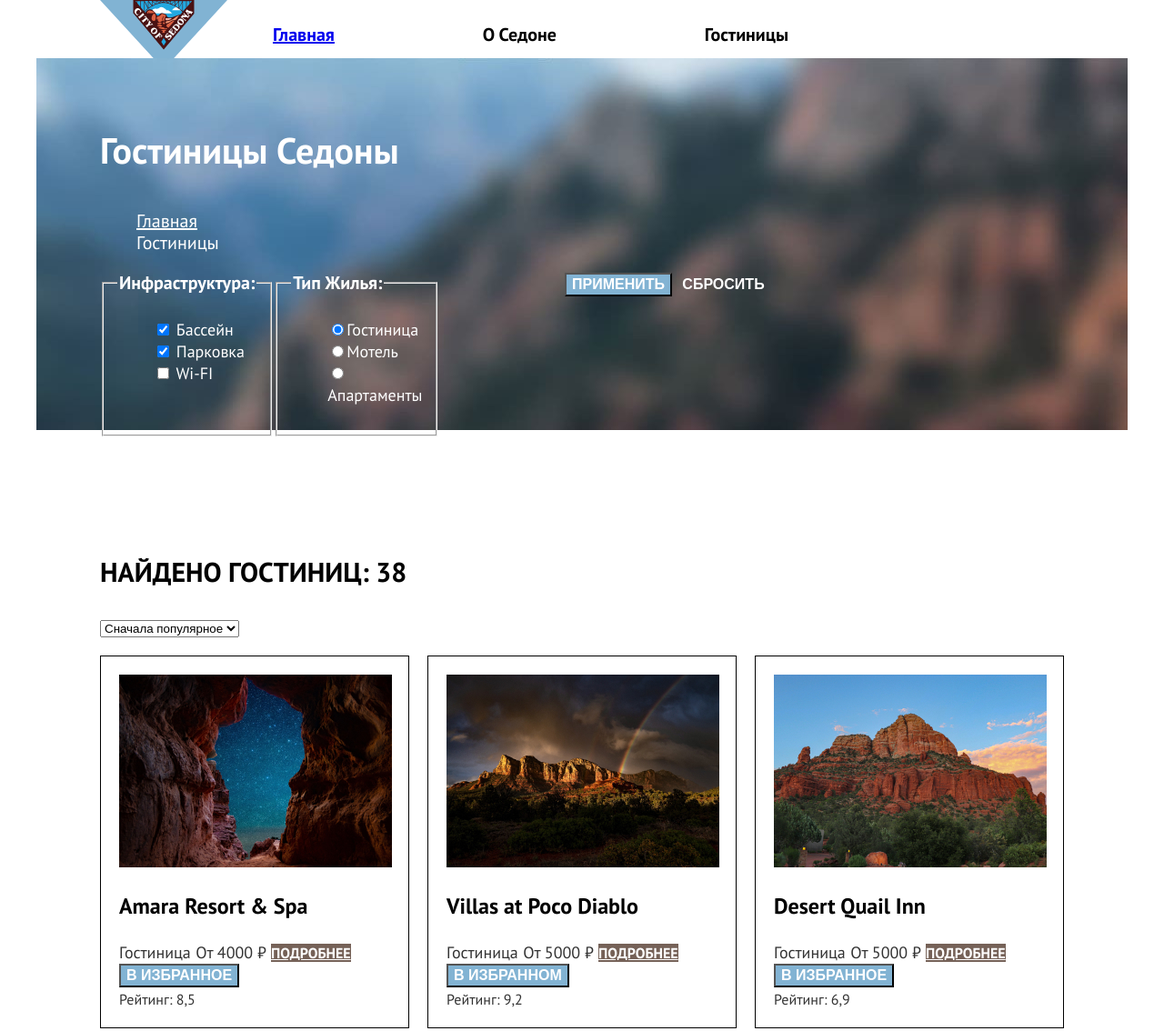
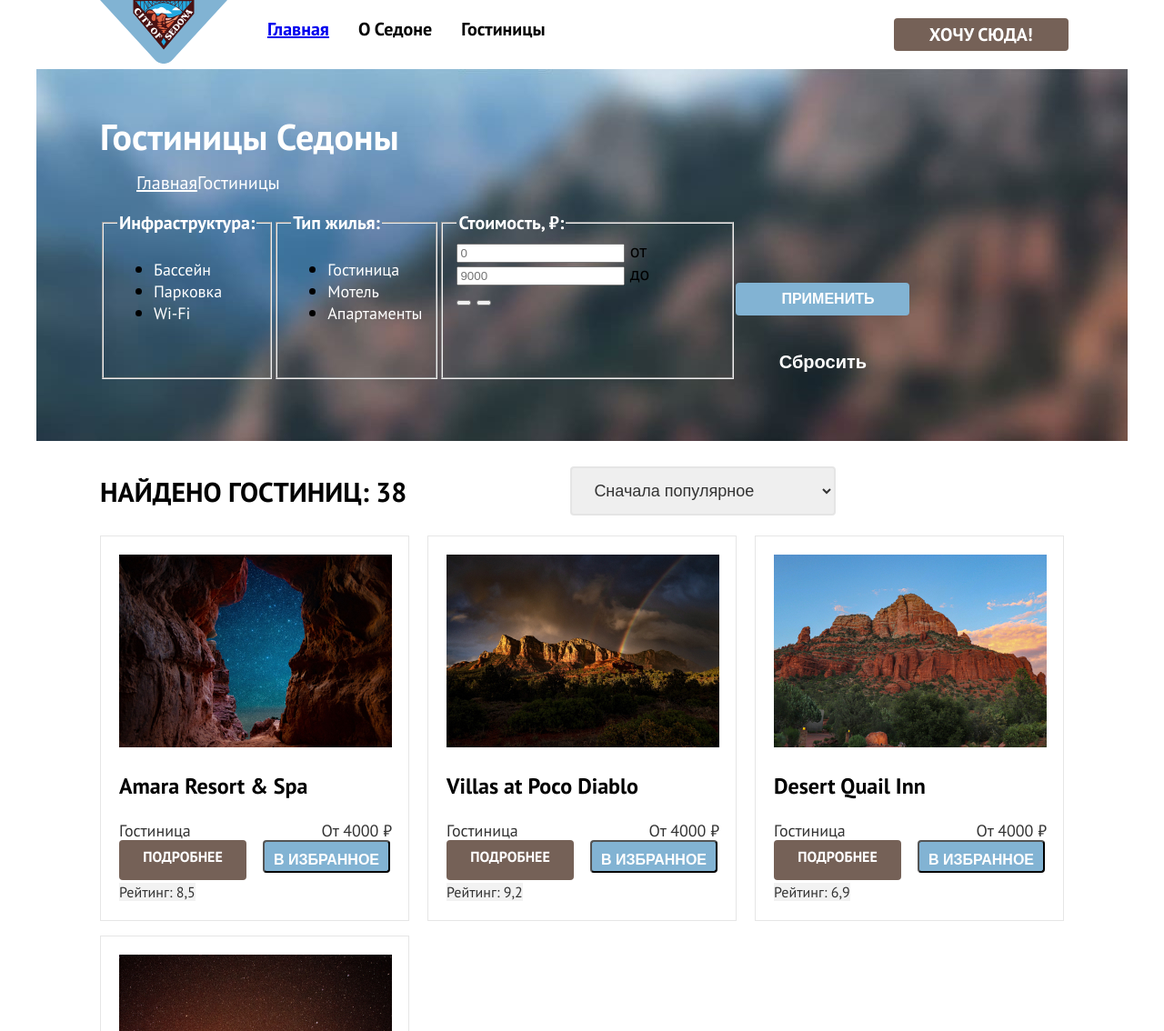
Before and after one commit to htmlacademy-htmlcss/2269877-sedona-38, a plain HTML site: page catalog.html in a window 1280 px wide. Shown: the top 1134 px of the page at 91% size. Drawn offline with Linux system fonts and the light colour scheme.

Commit message:
Task 6 - update

```diff
--- a/catalog.html
+++ b/catalog.html
@@ -19,14 +19,14 @@
     <ul class="navigation-list navigation-user">
       <li class="navigation-item">
         <a class="navigation-link" href="#">
-                    <span class="visually-hidden" hidden>
+                    <span class="visually-hidden">
                       Поиск
                     </span>
         </a>
       </li>
       <li class="navigation-item">
         <a class="navigation-link" href="#">
-                  <span class="visually-hidden" hidden>
+                  <span class="visually-hidden">
                     Лайк
                   </span>
         </a>
@@ -49,70 +49,98 @@
             <a class="breadcrumbs-link" href="index.html">Главная</a>
           </li>
           <li class="breadcrumbs-item list">
+            <a class="breadcrumbs-link" href="#"></a>
+          </li>
+          <li class="breadcrumbs-item list">
             <a class="breadcrumbs-link breadcrumbs-link-current">Гостиницы</a>
           </li>
         </ul>
       </header>
       <section class="catalog-products">
-        <h2 class="visually-hidden" hidden>Список товаров с фильтрами</h2>
-        <div class="catalog-left-column">
-          <form action="https://echo.htmlacademy.ru/" class="catalog-filter" method="get">
-
-            <fieldset class="catalog-filter-group">
+        <h2 class="visually-hidden">Список товаров с фильтрами</h2>
+        <form action="https://echo.htmlacademy.ru/" class="catalog-filter" data-test="filter" method="get">
+          <fieldset class="catalog-filter-group facilities-group">
             <legend class="catalog-filter-title">Инфраструктура:</legend>
             <ul class="catalog-filter-list">
-                <li class="catalog-filter-item list">
-                  <label class="control">
-                    <input checked class="control-input" name="pool" type="checkbox">
-                    Бассейн
+              <li class="catalog-filter-item">
+                <label class="facilities">
+                  <input checked class="visually-hidden facilities-input" id="swimming-pool"
+                         name="swimming-pool" type="checkbox">
+                  <span class="filter-mark facilities-mark"></span>Бассейн
                 </label>
               </li>
-                <li class="catalog-filter-item list">
-                  <label class="control">
-                    <input checked class="control-input" name="parking" type="checkbox">
-                    Парковка
+              <li class="catalog-filter-item">
+                <label class="facilities">
+                  <input checked class="visually-hidden facilities-input" id="parking" name="parking" type="checkbox">
+                  <span class="filter-mark facilities-mark"></span>Парковка
                 </label>
               </li>
-                <li class="catalog-filter-item list">
-                  <label class="control">
-                    <input class="control-input" name="wi-fi" type="checkbox">
-                    Wi-FI
+              <li class="catalog-filter-item">
+                <label class="facilities">
+                  <input class="visually-hidden facilities-input" id="wi-fi" name="wi-fi" type="checkbox">
+                  <span class="filter-mark facilities-mark"></span>Wi-Fi
                 </label>
               </li>
             </ul>
           </fieldset>
-            <fieldset class="catalog-filter-group">
-              <legend class="catalog-filter-title">Тип Жилья:</legend>
+          <fieldset class="catalog-filter-group property-type-group">
+            <legend class="catalog-filter-title">Тип жилья:</legend>
             <ul class="catalog-filter-list">
-                <li class="catalog-filter-item list">
-                  <label class="control">
-                    <input checked class="control-input" name="hotel-title" type="radio">Гостиница
+              <li class="catalog-filter-item">
+                <label class="property-type">
+                  <input checked class="visually-hidden property-type-input" id="hotel" name="housing-type"
+                         type="radio" value="hotel">
+                  <span class="filter-mark property-type-mark"></span>Гостиница
                 </label>
               </li>
-                <li class="catalog-filter-item list">
-                  <label class="control">
-                    <input class="control-input" name="hotel-title" type="radio">Мотель
+              <li class="catalog-filter-item">
+                <label class="property-type">
+                  <input class="visually-hidden property-type-input" id="motel" name="housing-type" type="radio"
+                         value="motel">
+                  <span class="filter-mark property-type-mark"></span>Мотель
                 </label>
               </li>
-                <li class="catalog-filter-item list">
-                  <label class="control">
-                    <input class="control-input" name="hotel-title" type="radio">Апартаменты
+              <li class="catalog-filter-item">
+                <label class="property-type">
+                  <input class="visually-hidden property-type-input" id="apartament" name="housing-type" type="radio"
+                         value="apartment">
+                  <span class="filter-mark property-type-mark"></span>Апартаменты
                 </label>
               </li>
             </ul>
           </fieldset>
-          </form>
+          <fieldset class="catalog-filter-group price-group">
+            <legend class="catalog-filter-title">Стоимость, ₽:</legend>
+            <div class="price-group-inputs">
+              <div class="price-container min-price-container">
+                <input class="input-field price-input" id="price-min" name="price-min" placeholder="0" type="text">
+                <label class="price" for="price-min">от</label>
               </div>
-        <div class="catalog-right-column">
-          <div class="button-wrapper">
-            <button class="catalog-button button-apply" type="submit">Применить</button>
-            <button class="catalog-button button-reset" type="reset">Сбросить</button>
+              <div class="price-container max-price-container">
+                <input class="input-field price-input" id="price-max" name="price-max" placeholder="9000" type="text">
+                <label class="price" for="price-max">до</label>
               </div>
             </div>
-
+            <div class="price-group-scale">
+              <div class="price-range-bar" style="left: 10px; width: 206px">
+                <button class="price-range-toggle toggle-min" type="button">
+                  <span class="visually-hidden">Изменить минимальную цену.</span>
+                </button>
+                <button class="price-range-toggle toggle-max" type="button">
+                  <span class="visually-hidden">Изменить максимальную цену.</span>
+                </button>
+              </div>
+            </div>
+          </fieldset>
+          <div class="buttons-wrap">
+            <button class="button submit-button" type="submit">Применить</button>
+            <button class="button reset-button" type="reset">Сбросить</button>
+          </div>
+        </form>
       </section>
     </div>
     <div class="catalog-wrapper">
+      <div class="sorting-containers">
         <p class="catalog-search-description">Найдено гостиниц: <span class="hotel-count">38</span></p>
         <div class="sorting-container">
           <select aria-label="Сортировка" class="select-control">
@@ -125,20 +153,22 @@
 
           <li class="view-filter-item list">
             <a class="view-filter-link" href="#">
-            <span class="visually-hidden" hidden>Отображение гостиниц плиткой</span>
+              <span class="visually-hidden">Отображение гостиниц плиткой</span>
             </a>
           </li>
           <li class="view-filter-item list">
             <a class="view-filter-link" href="#">
-            <span class="visually-hidden" hidden>Отображение гостиниц слайд-шоу</span>
+              <span class="visually-hidden">Отображение гостиниц слайд-шоу</span>
             </a>
           </li>
           <li class="view-filter-item list">
             <a class="view-filter-link" href="#">
-            <span class="visually-hidden" hidden>Отображение гостиниц списком</span>
+              <span class="visually-hidden">Отображение гостиниц списком</span>
             </a>
           </li>
         </ul>
+      </div>
+
       <ul class="hotel-list">
         <li class="hotel-item list">
           <div class="hotel-item-content">
@@ -148,12 +178,16 @@
                    width="300">
               <h3 class="hotel-title">Amara Resort & Spa</h3>
             </a>
+            <div class="hotel-catalog-prices">
               <span class="hotel-type">Гостиница</span>
               <span class="hotel-price">От 4000 &#8381;</span>
+            </div>
+            <div class="hotel-catalog-buttons">
               <a class="catalog-button hotel-more-link" href="#">Подробнее</a>
               <button class="catalog-button hotel-favorite-button" type="button">В избранное</button>
+            </div>
             <div class="hotel-stars">
-              <span class="visually-hidden" hidden>5 звезд</span>
+              <span class="visually-hidden">5 звезд</span>
             </div>
             <span class="hotel-rating">Рейтинг: 8,5</span>
           </div>
@@ -167,12 +201,16 @@
                    width="300">
               <h3 class="hotel-title">Villas at Poco Diablo</h3>
             </a>
+            <div class="hotel-catalog-prices">
               <span class="hotel-type">Гостиница</span>
-            <span class="hotel-price">От 5000 &#8381;</span>
+              <span class="hotel-price">От 4000 &#8381;</span>
+            </div>
+            <div class="hotel-catalog-buttons">
               <a class="catalog-button hotel-more-link" href="#">Подробнее</a>
-            <button class="catalog-button hotel-favorite-button favorite" type="button">В избранном</button>
+              <button class="catalog-button hotel-favorite-button" type="button">В избранное</button>
+            </div>
             <div class="hotel-stars">
-              <span class="visually-hidden" hidden>4 звезды</span>
+              <span class="visually-hidden">4 звезды</span>
             </div>
             <span class="hotel-rating">Рейтинг: 9,2</span>
           </div>
@@ -186,12 +224,16 @@
                    width="300">
               <h3 class="hotel-title">Desert Quail Inn</h3>
             </a>
+            <div class="hotel-catalog-prices">
               <span class="hotel-type">Гостиница</span>
-            <span class="hotel-price">От 5000 &#8381;</span>
+              <span class="hotel-price">От 4000 &#8381;</span>
+            </div>
+            <div class="hotel-catalog-buttons">
               <a class="catalog-button hotel-more-link" href="#">Подробнее</a>
               <button class="catalog-button hotel-favorite-button" type="button">В избранное</button>
+            </div>
             <div class="hotel-stars">
-              <span class="visually-hidden" hidden>3 звезды</span>
+              <span class="visually-hidden">3 звезды</span>
             </div>
             <span class="hotel-rating">Рейтинг: 6,9</span>
           </div>
@@ -205,19 +247,23 @@
                    width="300">
               <h3 class="hotel-title">GreenTree Inn</h3>
             </a>
+            <div class="hotel-catalog-prices">
               <span class="hotel-type">Гостиница</span>
-            <span class="hotel-price">От 1500 &#8381;</span>
+              <span class="hotel-price">От 4000 &#8381;</span>
+            </div>
+            <div class="hotel-catalog-buttons">
               <a class="catalog-button hotel-more-link" href="#">Подробнее</a>
               <button class="catalog-button hotel-favorite-button" type="button">В избранное</button>
+            </div>
             <div class="hotel-stars">
-              <span class="visually-hidden" hidden>2 звезды</span>
+              <span class="visually-hidden">2 звезды</span>
             </div>
             <span class="hotel-rating">Рейтинг: 5,0</span>
           </div>
         </li>
       </ul>
       <ul class="pagination">
-        <li class="pagination-item list">
+        <li class="pagination-item pagination-item-dark list">
           <a class="pagination-link pagination-link-current">1</a>
         </li>
         <li class="pagination-item list">
@@ -229,8 +275,8 @@
         <li class="pagination-item list">
           <a class="pagination-link" href="#">4</a>
         </li>
-        <li class="pagination-item list">
-          <a class="pagination-link" href="#">...</a>
+        <li class="pagination-item pagination-item-colorless list">
+          <a class="pagination-link pagination-link-dark" href="#">...</a>
         </li>
         <li class="pagination-item list">
           <a class="pagination-link" href="#">10</a>
@@ -238,7 +284,7 @@
       </ul>
     </div>
     <section class="newsletter newsletter-no-background">
-      <h2 class="visually-hidden" hidden>Подписка на рассылку</h2>
+      <h2 class="visually-hidden">Подписка на рассылку</h2>
       <p class="newsletter-title newsletter-title-dark">Подпишитесь на рассылку</p>
       <p class="newsletter-description newsletter-description-dark">Только полезная информация и никакого спама, честное
         бойскаутское!</p>
@@ -258,7 +304,7 @@
     </ul>
   </section>
   <section class="footer-contacts">
-    <h2 class="visually-hidden" hidden>Контакты</h2>
+    <h2 class="visually-hidden">Контакты</h2>
     <address class="contacts-address">
       <a class="contacts-phone" href="tel:+78128121212">+7 800 555-86-28</a>
     </address>
--- a/styles/styles.css
+++ b/styles/styles.css
@@ -20,8 +20,9 @@ html {
 }
 
 body {
-  font-family: "PT Sans", sans-serif;
+  font-family: "PT Sans";
   font-size: 20px;
+  font-style: normal;
   line-height: 24px;
   flex-direction: column;
   min-height: 100%;
@@ -30,7 +31,14 @@ body {
 }
 
 .visually-hidden {
-  visibility: hidden;
+  position: absolute;
+  overflow: hidden;
+  clip: rect(0 0 0 0);
+  width: 1px;
+  height: 1px;
+  margin: -1px;
+  padding: 0;
+  border: 0;
 }
 
 .main-container {
@@ -45,14 +53,6 @@ body {
   color: #ffffff;
 }
 
-.catalog-button {
-  font-size: 16px;
-  font-weight: 700;
-  line-height: 20px;
-  text-align: center;
-  text-transform: uppercase;
-  color: #ffffff;
-}
 
 .button-apply {
   background: #82b3d3;
@@ -73,37 +73,48 @@ body {
 
 .navigation {
   display: flex;
-  width: 1200px;
-  height: 64px;
+  min-width: 1200px;
   margin: 0 auto;
+}
+
+.navigation-logo {
+  position: absolute;
+  width: 140px;
+  height: 70px;
 }
 
 .navigation-list {
   display: flex;
-  width: 339px;
-
-  margin: 0;
-  padding: 0;
+  align-items: flex-start;
+  flex-wrap: wrap;
+  margin: 0 auto 0 168px;
+  padding: 20px 0;
   list-style-type: none;
 }
 
-.navigation-user {
-  max-width: 268px;
-  margin-left: auto;
+.navigation-link {
+  display: block;
+  font-size: 20px;
+  font-weight: 700;
+  line-height: 24px;
+  position: relative;
+  padding: 0 16px;
+  text-align: center;
+  text-decoration: none;
+  color: inherit;
 }
 
-.navigation-link {
-  font-weight: 700;
-  line-height: 24px;
-  margin-right: 5px;
-  text-align: center;
-  text-decoration: none;
-  color: #000000;
-}
 
 .navigation-user-button {
+  width: 160px;
+  height: 36px;
+  text-transform: uppercase;
   color: #ffffff;
+  border-radius: 4px;
   background: #756157;
+  display: flex;
+  justify-content: center;
+  align-items: center;
 }
 
 .main-index {
@@ -127,6 +138,8 @@ body {
 
 .main-inner-title {
   font-weight: 700;
+  margin-top: 0;
+  margin-bottom: -20px;
   color: #ffffff;
   Size: 60px;
   Line-height: 78px;
@@ -139,18 +152,6 @@ body {
   margin: 0 auto;
 }
 
-.catalog-products {
-  display: flex;
-}
-
-.catalog-left-column {
-  width: 371px;
-}
-
-.catalog-right-column {
-  width: 549px;
-  margin-left: 140px;
-}
 
 .logo {
   width: 138px;
@@ -285,37 +286,6 @@ body {
 
 }
 
-@font-face {
-  font-family: "PT Sans";
-  font-style: normal;
-  font-weight: 400;
-  src: url("../fonts/ptsans-400.woff2") format("woff2");
-  font-display: swap;
-}
-
-@font-face {
-  font-family: "PT Sans";
-  font-style: normal;
-  font-weight: 700;
-  src: url("../fonts/ptsans-700.woff2") format("woff2");
-  font-display: swap;
-}
-
-@font-face {
-  font-family: "PT Sans";
-  font-style: italic;
-  font-weight: 400;
-  src: url("../fonts/ptsans-400.woff2") format("woff2");
-  font-display: swap;
-}
-
-@font-face {
-  font-family: "PT Sans";
-  font-style: italic;
-  font-weight: 700;
-  src: url("../fonts/ptsans-700.woff2") format("woff2");
-  font-display: swap;
-}
 
 html {
   height: 100%;
@@ -347,14 +317,6 @@ body {
   color: #ffffff;
 }
 
-.catalog-button {
-  font-size: 16px;
-  font-weight: 700;
-  line-height: 20px;
-  text-align: center;
-  text-transform: uppercase;
-  color: #ffffff;
-}
 
 .button-apply {
   background: #82b3d3;
@@ -366,50 +328,6 @@ body {
   background-color: transparent;
 }
 
-.page-header {
-  color: #000000;
-  background-color: #ffffff;
-}
-
-.navigation {
-  display: grid;
-  align-items: center;
-  width: 1200px;
-  margin: 0 auto;
-  grid-template-columns: 95px 1fr;
-  column-gap: 75px;
-}
-
-.navigation-list {
-  display: flex;
-  flex-wrap: wrap;
-  justify-content: space-between;
-  width: 607px;
-  margin: 0;
-  padding: 0;
-  list-style-type: none;
-}
-
-.navigation-user {
-  max-width: 268px;
-  margin-left: auto;
-}
-
-.navigation-link {
-  font-weight: 700;
-  line-height: 24px;
-  display: block;
-  margin: 5px;
-  padding: 15px;
-  text-align: center;
-  text-decoration: none;
-  color: inherit;
-}
-
-.navigation-user-button {
-  color: #ffffff;
-  background: #756157;
-}
 
 .main-index {
   color: #000000;
@@ -658,6 +576,8 @@ body {
 
 /* Breadcrumbs */
 .breadcrumbs {
+  display: flex;
+  margin-left: 0;
   color: #ffffff;
 }
 
@@ -666,27 +586,29 @@ body {
   color: inherit;
 }
 
-/* Title */
-.catalog-filter-title {
-  font-size: 20px;
-  font-weight: 700;
-  line-height: 24px;
-  color: #ffffff;
-
-}
-
-/* Label */
-.control {
-  font-size: 18px;
-  font-weight: 400;
-  line-height: 23px;
-  text-align: left;
-  color: #ffffff;
+.sorting-containers {
+  display: flex;
+  min-width: 1060px;
+  margin-top: -100px;
 }
 
 .sorting-container {
+  margin-top: 20px;
+  margin-left: 180px;
   color: #333333;
   background-color: #ffffff;
+}
+
+.select-control {
+  font-size: 18px;
+  font-weight: 400;
+  line-height: 21px;
+  width: 292px;
+  padding: 14px 20px;
+  text-align: left;
+  color: rgba(51, 51, 51, 1);
+  border: 2px solid rgba(229, 229, 229, 1);
+  border-radius: 4px;
 }
 
 /* Light */
@@ -723,11 +645,45 @@ body {
   color: #333333;
 }
 
+.hotel-catalog-prices {
+  display: flex;
+  justify-content: space-between;
+  min-width: 300px;
+
+}
+
+.hotel-catalog-buttons {
+  display: flex;
+  justify-content: space-between;
+}
+
 .hotel-more-link {
+  font-size: 16px;
+  font-weight: 700;
+  line-height: 20px;
+  width: 140px;
+  height: 36px;
+  padding-top: 8px;
+  text-align: center;
+  text-decoration: none;
+  text-transform: uppercase;
+  color: rgba(255, 255, 255, 1);
+  border-radius: 4px;
   background: #756157;
 }
 
 .hotel-favorite-button {
+  font-size: 16px;
+  font-weight: 700;
+  line-height: 20px;
+  width: 140px;
+  height: 36px;
+  padding-top: 8px;
+  text-align: center;
+  text-decoration: none;
+  text-transform: uppercase;
+  color: rgba(255, 255, 255, 1);
+  border-radius: 4px;
   background: #82b3d3;
 }
 
@@ -742,6 +698,43 @@ body {
 
 .pagination {
   display: flex;
+  padding: 0;
+}
+
+.pagination-item {
+  width: 60px;
+  height: 60px;
+  margin-right: 8px;
+  text-align: center;
+  border-radius: 4px;
+  background: rgba(130, 179, 211, 1);
+}
+
+.pagination-item-dark {
+  background: rgba(242, 242, 242, 1);
+}
+
+.pagination-item-colorless {
+  background-color: rgba(255, 255, 255, 1);
+}
+
+.pagination-link {
+  font-size: 20px;
+  font-weight: 700;
+  line-height: 36px;
+  align-items: center;
+  width: 12px;
+  padding-top: 7px;
+  text-decoration: none;
+  color: rgba(255, 255, 255, 1);
+}
+
+.pagination-link-current {
+  color: rgba(0, 0, 0, 1);
+}
+
+.pagination-link-dark {
+  color: rgba(0, 0, 0, 1);
 }
 
 .service-definition {
@@ -853,9 +846,6 @@ body {
   display: flex;
 }
 
-.catalog-filter {
-  display: flex;
-}
 
 .contacts-phone {
   font-size: 40px;
@@ -883,13 +873,28 @@ body {
   color: inherit;
 }
 
-/* Title */
+.catalog-products {
+  display: flex;
+}
+
+.catalog-filter {
+  display: flex;
+}
+
 .catalog-filter-title {
   font-size: 20px;
   font-weight: 700;
   line-height: 24px;
-  color: #ffffff;
+  text-align: left;
+  color: rgba(255, 255, 255, 1);
+}
 
+.facilities, .property-type {
+  font-size: 18px;
+  font-weight: 400;
+  line-height: 23px;
+  text-align: left;
+  color: rgba(255, 255, 255, 1);
 }
 
 .catalog-search-description {
@@ -897,6 +902,41 @@ body {
   font-weight: 700;
   line-height: 36px;
   text-transform: uppercase;
+}
+
+.price-group {
+  width: 288px;
+  height: 160px;
+}
+
+.buttons-wrap {
+  align-self: flex-end;
+  width: 191px;
+  margin: 0;
+  text-align: center;
+}
+
+.submit-button {
+  font-size: 16px;
+  font-weight: 700;
+  line-height: 20px;
+  width: 191px;
+  margin-bottom: 32px;
+  padding: 8px 50px;
+  text-align: center;
+  text-transform: uppercase;
+  color: rgba(255, 255, 255, 1);
+  border: none;
+  border-radius: 4px;
+  background: rgba(130, 179, 211, 1);
+
+}
+
+.reset-button {
+  width: 191px;
+  text-align: center;
+  border: 0;
+  background: transparent;
 }
 
 /* Label */
@@ -918,27 +958,31 @@ body {
   color: #242424;
   background-color: #ffffff;
 }
-.catalog-wrapper{
+
+.catalog-wrapper {
   max-width: 1060px;
   margin: 0 auto;
 }
+
+
 .hotel-list {
   display: flex;
   flex-wrap: wrap;
   justify-content: space-between;
   margin: 0;
+  padding: 0;
   gap: 16px;
-  padding: 0;
 }
 
 /* Item */
 .hotel-item {
   max-width: 338px;
-  border: 1px solid;
+  border: 1px solid rgba(230, 230, 230, 1);
 }
-.hotel-item-content{
+
+.hotel-item-content {
+  max-width: 300px;
   margin: 0 auto;
-  max-width: 300px;
   padding: 20px;
 }
 
@@ -964,9 +1008,6 @@ body {
   color: #333333;
 }
 
-.hotel-more-link {
-  background: #756157;
-}
 
 .hotel-favorite-button {
   background: #82b3d3;
@@ -976,15 +1017,40 @@ body {
   font-size: 16px;
   font-weight: 400;
   line-height: 20px;
+  width: 140px;
+  height: 37px;
   text-align: center;
-  color: #333333;
-  background: #ffffff;
+  color: rgba(51, 51, 51, 1);
+  background: rgba(242, 242, 242, 1);
+
 }
 
 
 .page-footer {
   display: flex;
-  flex-direction: column;
-  width: 1200px;
-  height: 120px;
+  flex-wrap: wrap;
+  justify-content: space-between;
+  max-width: 1200px;
+  margin: 0 auto;
 }
+
+.social-icons {
+  display: flex;
+  flex-wrap: wrap;
+  min-width: 142px;
+}
+
+.contacts-address {
+  flex-wrap: wrap;
+  min-width: 720px;
+  height: 50px;
+}
+
+.contacts-phone {
+  font-size: 40px;
+  font-weight: 400;
+  font-style: normal;
+  line-height: 40px;
+  text-align: center;
+  text-align: center;
+}
```
Lines whose indentation alone changed are shown as unchanged.
